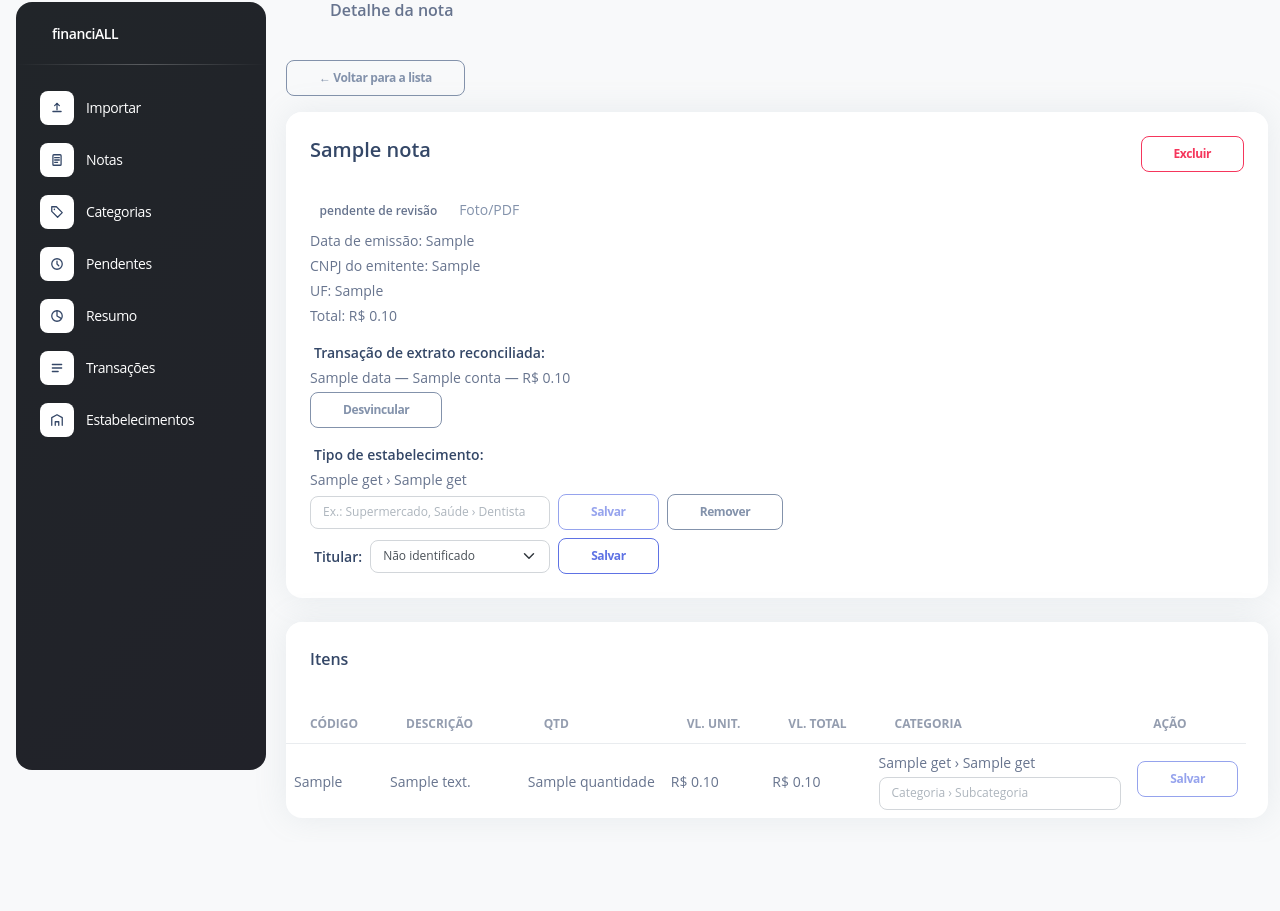
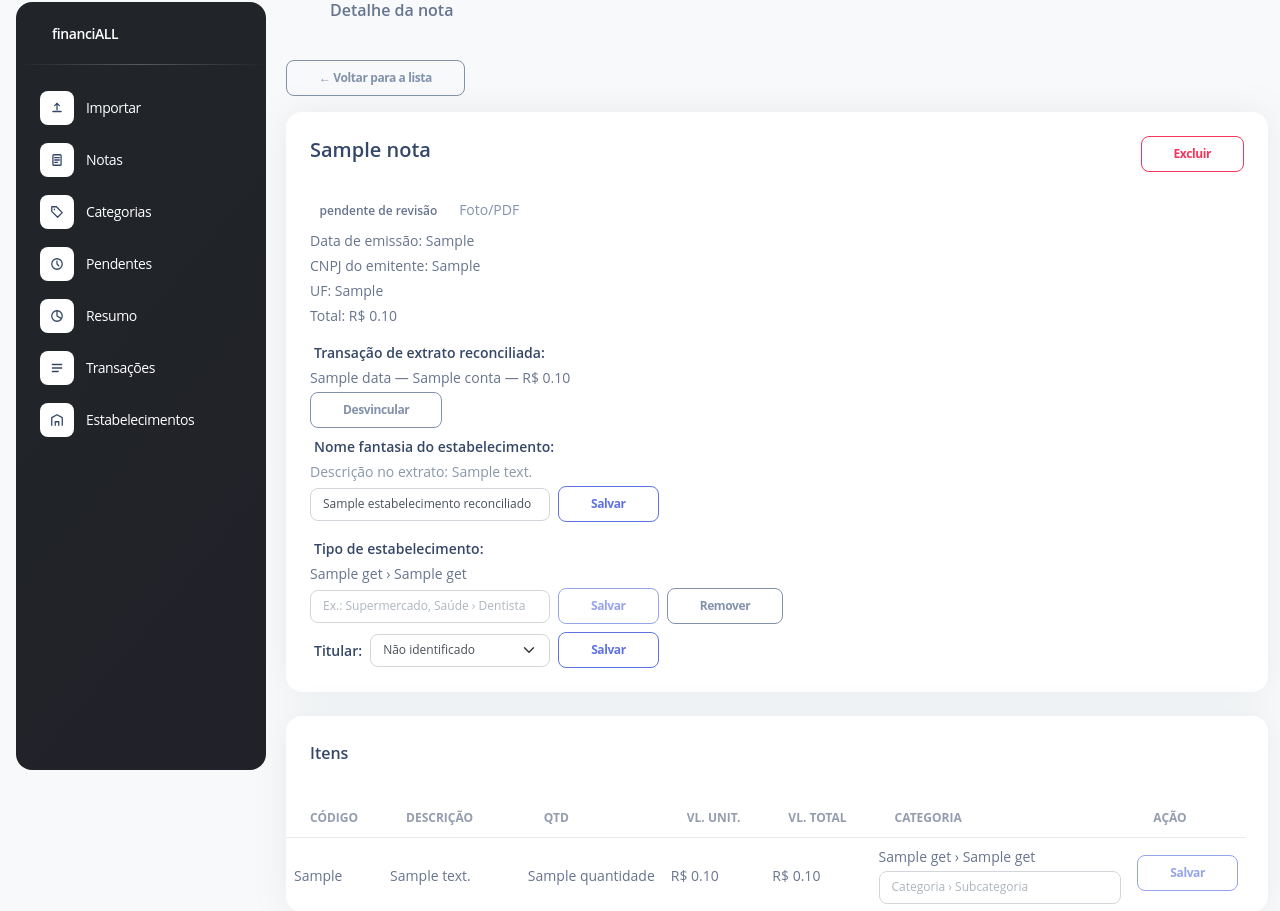
Before and after one commit to gomesmr/financiall, a Flask app: template src/api/templates/nota_detalhe.html in a window 1280 px wide. Shown: the part 14-925 px from the top of the page. Before the commit the page ends 824 px from the top, so only its background shows below. Run offline with Flask 3, Linux system fonts and the light colour scheme; the template is opened without the code that fills it: most values are stand-ins (such as "Sample title", 1, 10 or a date in 2020); some libraries are stand-ins or nearby versions.

Commit message:
Permite editar o nome fantasia do estabelecimento a partir do detalhe da nota
Pedido do usuario: em /ver/notas/<id>, quando a nota tem uma transacao de extrato reconciliada com estabelecimento resolvido, agora da pra editar o nome fantasia direto ali (com autocomplete/datalist reaproveitando os nomes ja cadastrados, mesmo mecanismo de fusao da fila de pendentes). Quando o nome fantasia existir, a descricao crua da transacao no extrato tambem e exibida ao lado, pra dar contexto/rastreabilidade.

Corrige de quebra um risco real: atribuir_estabelecimento agora preserva o tipo_categoria_id ja existente quando a chamada nao informa um novo (COALESCE) -- o atalho de editar so o nome nao pode apagar um tipo ja atribuido por outro caminho.

```diff
--- a/src/api/templates/nota_detalhe.html
+++ b/src/api/templates/nota_detalhe.html
@@ -39,6 +39,26 @@
           <button type="button" class="btn btn-sm btn-outline-secondary mb-0" onclick="desvincularTransacao({{ transacao_reconciliada.id }})">
             Desvincular
           </button>
+
+          {% if estabelecimento_reconciliado %}
+          <div class="mt-2">
+            <label class="mb-1 text-sm fw-bold d-block">Nome fantasia do estabelecimento:</label>
+            {% if estabelecimento_reconciliado.nome_fantasia %}
+            <p class="text-sm mb-1 vazio">Descrição no extrato: {{ transacao_reconciliada.descricao }}</p>
+            {% endif %}
+            <div class="d-flex align-items-center gap-2">
+              <input type="text" class="form-control form-control-sm w-auto" id="input-nome-fantasia-estabelecimento"
+                     style="min-width: 240px;" list="lista-nomes-fantasia-nota"
+                     value="{{ estabelecimento_reconciliado.nome_fantasia or '' }}" placeholder="Nome fantasia" autocomplete="off">
+              <button type="button" class="btn btn-sm btn-outline-primary mb-0" id="btn-salvar-nome-fantasia">Salvar</button>
+            </div>
+            <datalist id="lista-nomes-fantasia-nota">
+              {% for n in nomeados_json %}
+              <option value="{{ n.nome_fantasia }}">
+              {% endfor %}
+            </datalist>
+          </div>
+          {% endif %}
           {% else %}
           <span class="vazio">nenhuma transação de extrato vinculada</span>
           {% endif %}
@@ -181,6 +201,27 @@
       salvarEstabelecimentoDaNota(notaId, null);
     }
 
+    {% if estabelecimento_reconciliado %}
+    document.getElementById("btn-salvar-nome-fantasia").addEventListener("click", async () => {
+      const nomeFantasia = document.getElementById("input-nome-fantasia-estabelecimento").value.trim();
+      if (!nomeFantasia) {
+        alert("Informe um nome fantasia.");
+        return;
+      }
+      const resposta = await fetch(`/estabelecimentos/{{ estabelecimento_reconciliado.id }}`, {
+        method: "PUT",
+        headers: { "Content-Type": "application/json" },
+        body: JSON.stringify({ nome_fantasia: nomeFantasia }),
+      });
+      const corpo = await resposta.json();
+      if (!resposta.ok) {
+        alert(corpo.erro || "Não foi possível salvar o nome fantasia.");
+        return;
+      }
+      window.location.reload();
+    });
+    {% endif %}
+
     async function desvincularTransacao(transacaoId) {
       if (!confirm("Desfazer o vínculo com esta transação de extrato?")) {
         return;
```
Also changed, not shown: src/api/routes_consulta.py (+10 -0 lines), tests/contract/test_api_contract.py (+47 -0 lines), tests/unit/test_estabelecimento.py (+19 -0 lines), src/storage/db.py.
